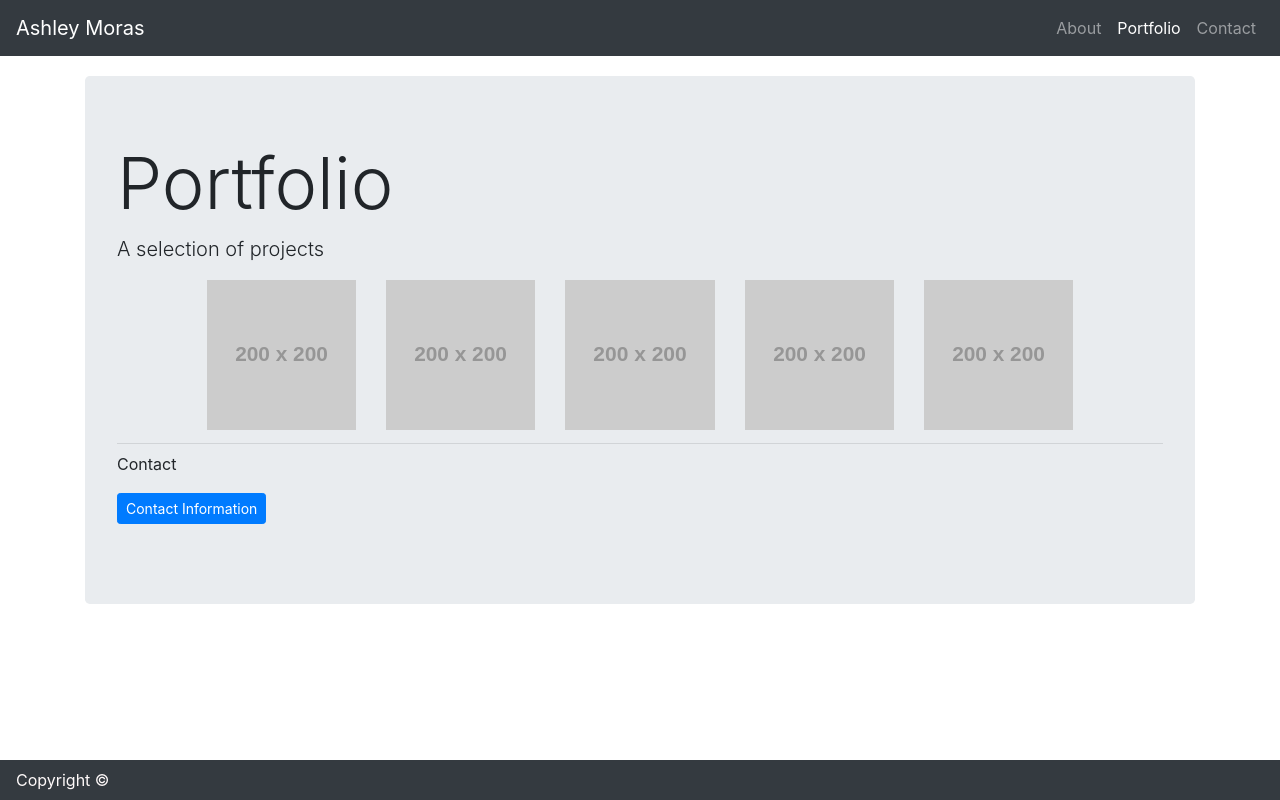
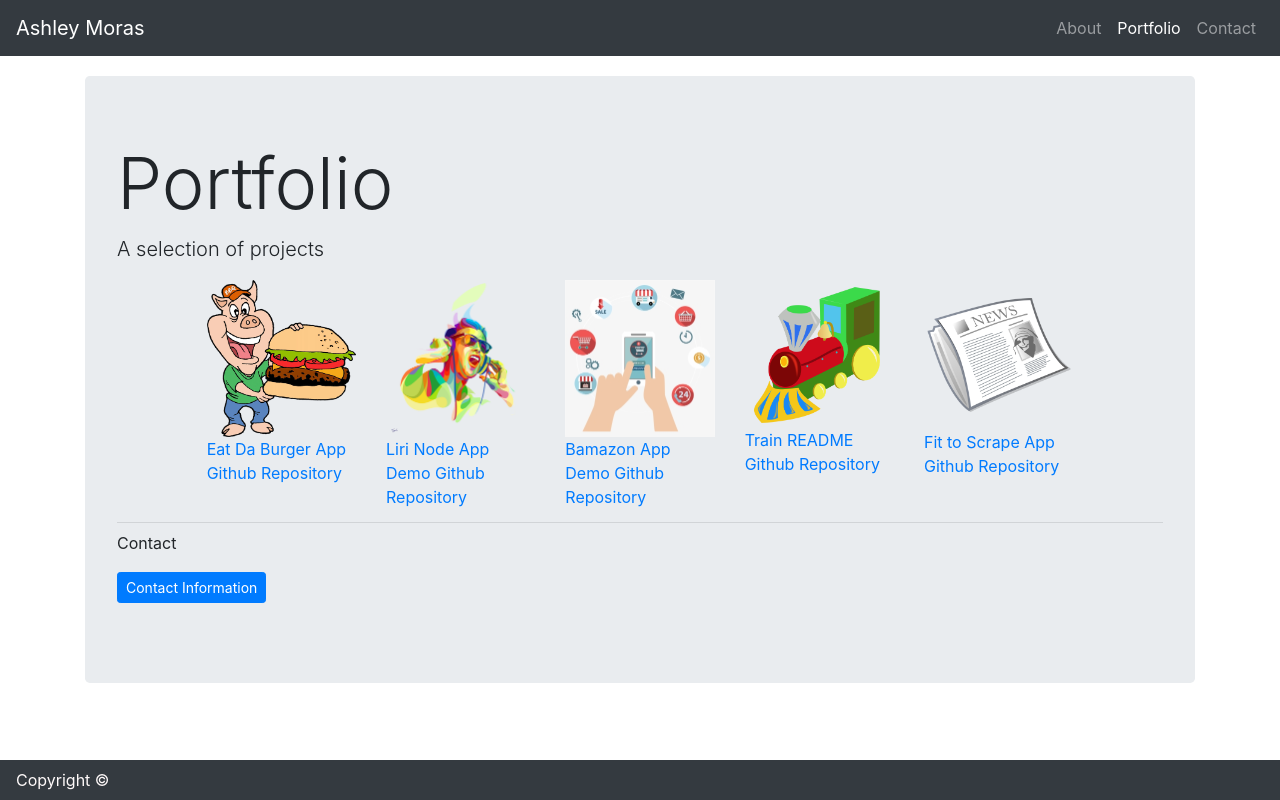
Before and after one commit to Catchem87/UpdatedPortfolio, a plain HTML site: page portfolio.html in a window 1280 px wide. Drawn offline with nearby package versions, Linux system fonts and the light colour scheme; placeholder pictures from the web are drawn by us.

Commit message:
updated links

```diff
--- a/portfolio.html
+++ b/portfolio.html
@@ -9,6 +9,9 @@
     <!-- Bootstrap CSS -->
     <link rel="stylesheet" href="https://stackpath.bootstrapcdn.com/bootstrap/4.1.3/css/bootstrap.min.css" integrity="sha384-MCw98/SFnGE8fJT3GXwEOngsV7Zt27NXFoaoApmYm81iuXoPkFOJwJ8ERdknLPMO"
         crossorigin="anonymous">
+
+    <!-- CSS stylesheet -->
+    <link rel="stylesheet" href="assets/css/style.css">
 
     <title>Portfolio</title>
 </head>
@@ -48,19 +51,29 @@
                     <div class="row">
                         <div class="col-md-1"></div> <!-- end Column -->
                         <div class="col-md-2" style="padding-bottom: 5px">
-                            <img src="https://via.placeholder.com/200x200" class="img-fluid" alt="Project 1">
+                            <img src="assets/images/burger.png" class="img-fluid" alt="Eat Da Burger App">
+                            <a href="https://secure-headland-20530.herokuapp.com/index">Eat Da Burger App</a>
+                            <a href="https://github.com/Catchem87/burger">Github Repository</a>
                         </div> <!-- end Column 1 -->
                         <div class="col-md-2" style="padding-bottom: 5px">
-                            <img src="https://via.placeholder.com/200x200" class="img-fluid" alt="Project 2">
+                            <img src="assets/images/liri-music.png" id="project-img" class="img-fluid" alt="Liri Node App">
+                            <a href="https://github.com/Catchem87/liri-node-app/blob/master/liri-app.mp4">Liri Node App Demo</a>
+                            <a href="https://github.com/Catchem87/liri-node-app">Github Repository</a>
                         </div> <!-- end Column 2 -->
                         <div class="col-md-2" style="padding-bottom: 5px">
-                            <img src="https://via.placeholder.com/200x200" class="img-fluid" alt="Project 3">
+                            <img src="assets/images/shopping-bamazon.png" id="project-img" class="img-fluid" alt="Bamazon App">
+                            <a href="https://github.com/Catchem87/bamazon/blob/master/bamazon.mp4">Bamazon App Demo</a>
+                            <a href="https://github.com/Catchem87/bamazon">Github Repository</a>
                         </div> <!-- end Column 3 -->
                         <div class="col-md-2" style="padding-bottom: 5px">
-                            <img src="https://via.placeholder.com/200x200" class="img-fluid" alt="Project 4">
+                            <img src="assets/images/train.png" id="project-img" class="img-fluid" alt="Train Schedules">
+                            <a href="https://github.com/Catchem87/TrainSchedules/blob/master/README.md">Train README</a>
+                            <a href="https://github.com/Catchem87/TrainSchedules">Github Repository</a>
                         </div> <!-- end Column 4 -->
                         <div class="col-md-2" style="padding-bottom: 5px">
-                            <img src="https://via.placeholder.com/200x200" class="img-fluid" alt="Project 5">
+                            <img src="assets/images/news.png" id="project-img" class="img-fluid" alt="Fit to Scrape">
+                            <a href="https://git.heroku.com/infinite-sierra-79483.git">Fit to Scrape App</a>
+                            <a href="https://github.com/Catchem87/FitToScrape">Github Repository</a>
                         </div> <!-- end Column 5 -->
                         <div class="col-md-1"></div> <!-- end Column -->
                     </div> <!-- end row -->
```
Also changed, not shown: assets/css/style.css (added), assets/images/burger.png (added), assets/images/liri-music.png (added), assets/images/news.png (added), assets/images/shopping-bamazon.png (added), assets/images/train.png (added).
